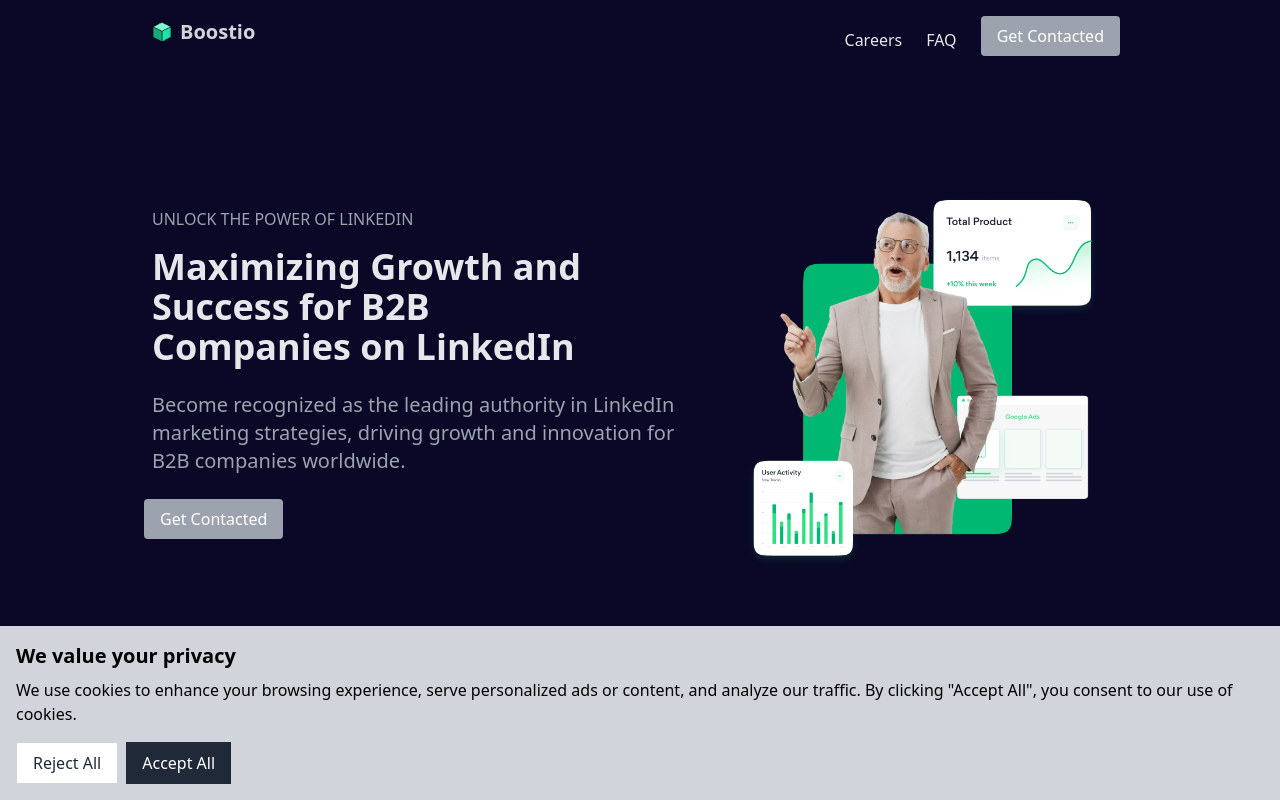
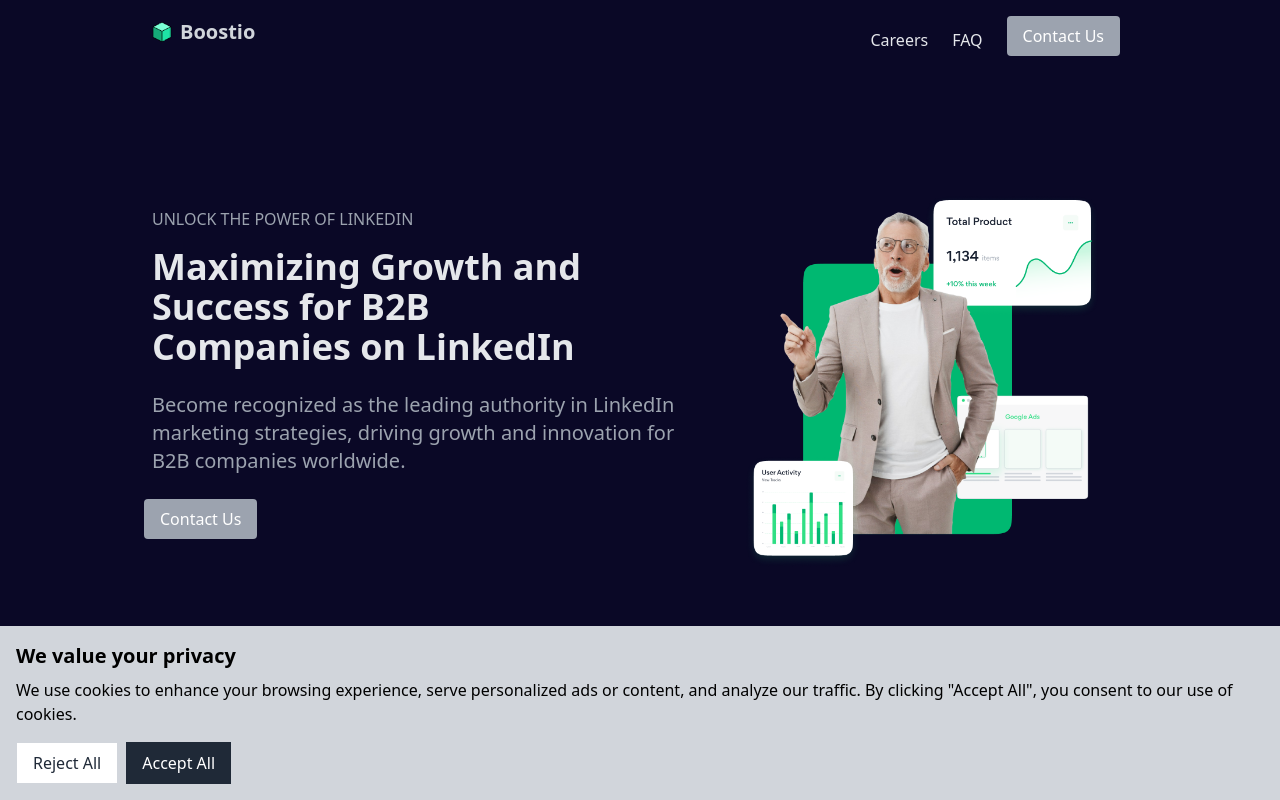
Before and after one commit to olserra/espiritual.xyz, a Next.js app: page / in a window 1280 px wide. Shown: the top 800 px of the page. Built offline with nearby package versions, Linux system fonts and the light colour scheme.

Commit message:
Changing some buttons texts

```diff
--- a/src/components/FormInput.tsx
+++ b/src/components/FormInput.tsx
@@ -160,7 +160,7 @@
             {isSubmitted ? (
               <p className="text-gray-200">✔ We will get in touch</p>
             ) : (
-              <Button type="submit">Get Contacted</Button>
+              <Button type="submit">Contact Us</Button>
             )}
           </div>
         </section>
--- a/src/components/Hero.tsx
+++ b/src/components/Hero.tsx
@@ -31,7 +31,7 @@
           </p>
         </div>
         <div className="pt-6">
-          <Button onClick={handleGetContacted}>Get Contacted</Button>
+          <Button onClick={handleGetContacted}>Contact Us</Button>
         </div>
       </div>
       <div className="max-w-[200px] md:max-w-[3000px] self-center items-center justify-center lg:mr-20">
--- a/src/components/Navbar.tsx
+++ b/src/components/Navbar.tsx
@@ -61,7 +61,7 @@
           </a>
         ))}
         <div className="mt-2">
-          <Button onClick={handleGetContacted}>Get Contacted</Button>
+          <Button onClick={handleGetContacted}>Contact Us</Button>
         </div>
       </div>
     </div>
@@ -93,7 +93,7 @@
               onClick={handleGetContacted}
               className="text-gray-200 underline mt-4"
             >
-              Get Contacted
+              Contact Us
             </Button>
           </div>
           <div className="p-4" onClick={() => setIsMobileMenuOpen(false)}>
```
